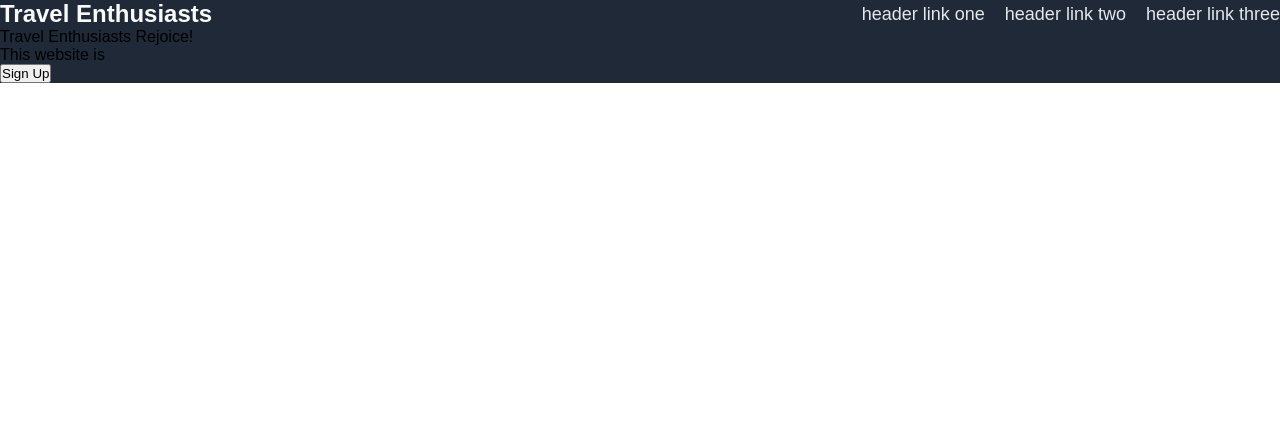
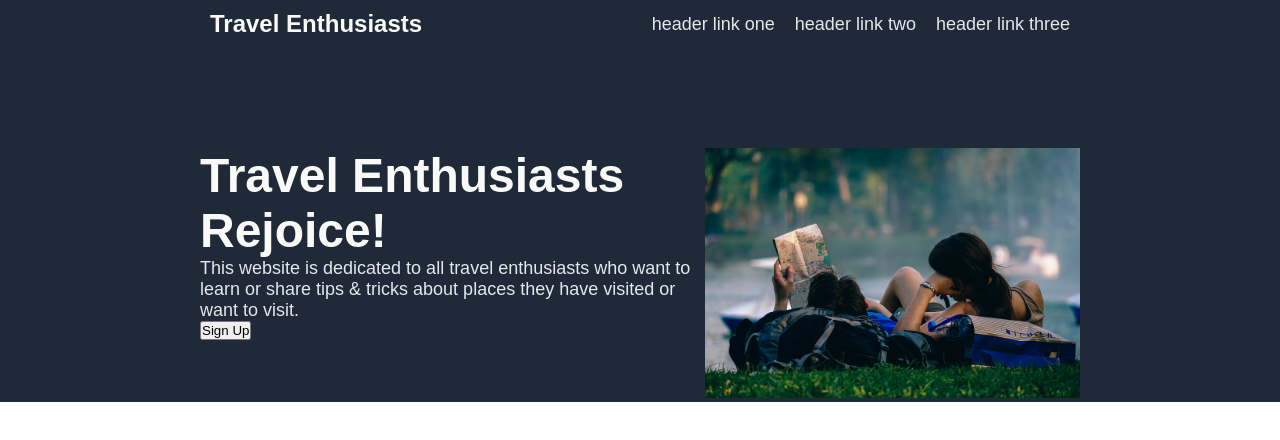
Before and after one commit to Viforu/odin-landingpage, a plain HTML site: page index.html in a window 1280 px wide. Drawn offline with Linux system fonts and the light colour scheme.

Commit message:
add hero and style header&hero

```diff
--- a/css/style.css
+++ b/css/style.css
@@ -13,6 +13,10 @@ body {
     display: flex;
     justify-content: space-between;
     align-items: center;
+    margin-left: 200px;
+    margin-right: 200px;
+    padding: 10px;
+    margin-bottom: 100px;
 }
 
 .logo {
@@ -27,9 +31,36 @@ ul {
     list-style: none;
 }
 
-
 a {
     text-decoration: none;
     color: #E5E7EB;
     font-size: 18px;
 }
+
+.hero {
+    display: flex;
+    justify-content: space-between;
+    margin: 100px 200px;
+
+}
+
+.hero-left {
+    display: flex;
+    flex-direction: column;
+    max-width: 500px;
+}
+
+.hero-right img {
+    max-height: 250px;
+}
+
+.title {
+    font-size: 48px;
+    color: #F9FAF8;
+    font-weight: bolder;
+}
+
+.titlesub {
+    font-size: 18px;
+    color: #E5E7EB;
+}
--- a/index.html
+++ b/index.html
@@ -20,10 +20,14 @@
             <div class="hero">
                 <div class="hero-left">
                     <div class="title">Travel Enthusiasts Rejoice!</div>
-                    <div class="subtitle">This website is </div>
+                    <div class="titlesub">This website is dedicated to all travel enthusiasts who want to learn or share tips & tricks about places they have visited or want to visit.</div>
                     <div class="hero-button"><button>Sign Up</button></div>
                 </div>
-
+                <div class="hero-right">
+                    <div class="hero-img">
+                        <img src="img/hero-img.jpg">
+                    </div>
+                </div>
             </div>
     </div>
 </html>
```
